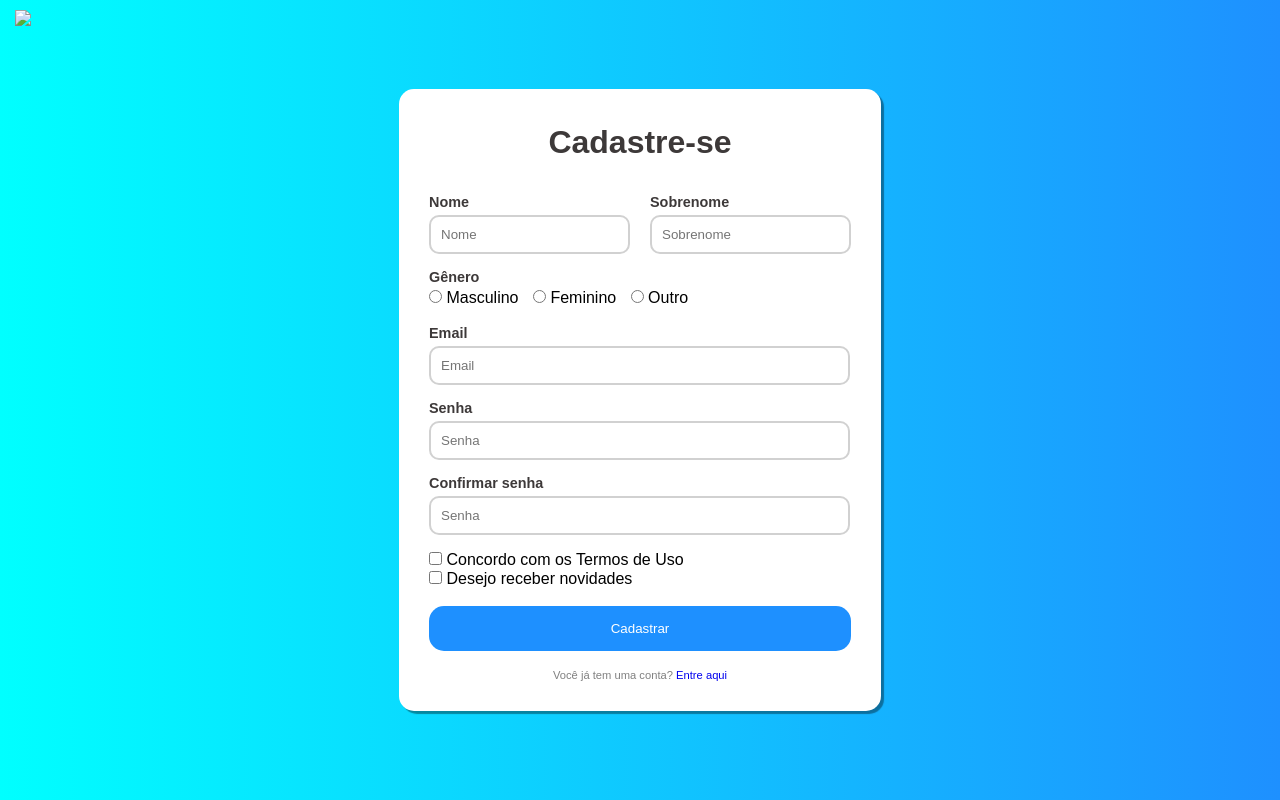
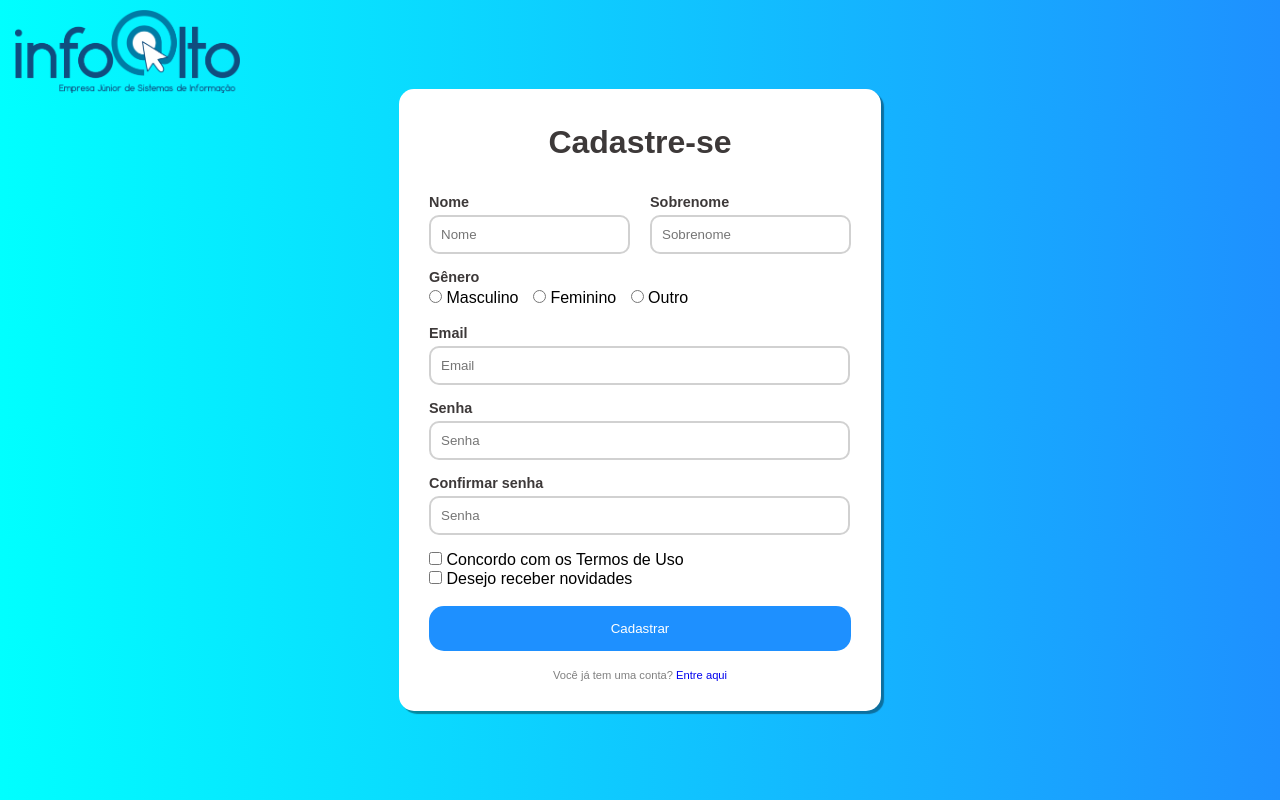
Before and after one commit to V1ctorHg/Desafio-2023_8140, a plain HTML site: page Cadastro.html in a window 1280 px wide. Drawn offline with Linux system fonts and the light colour scheme.

Commit message:
Atualizado

```diff
--- a/Cadastro.html
+++ b/Cadastro.html
@@ -10,7 +10,7 @@
 </head>
 <body>
 	<div>
-		<a href="index.html"><img id="logo" src="imagens/infoalto.png"></a>
+		<a href="index.html"><img id="logo" src="infoalto.png"></a>
 	</div>
 	<div id="login"> <!--Inicio do login-->
 		<div class="conteudo">
```
Also changed, not shown: logado.html (+1 -1 lines).
